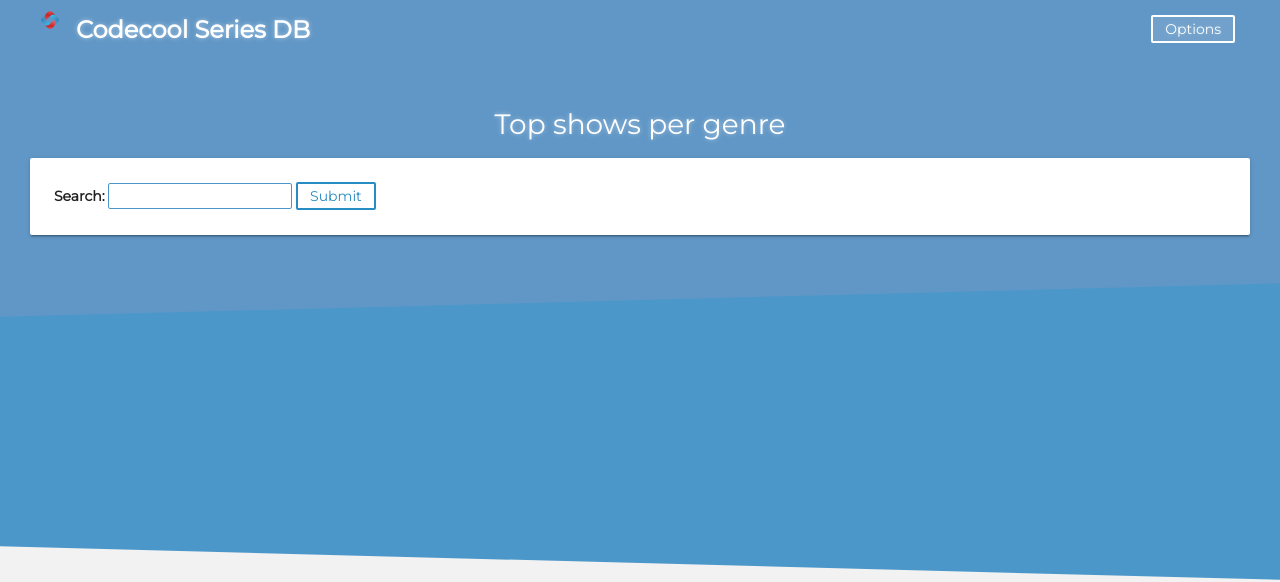
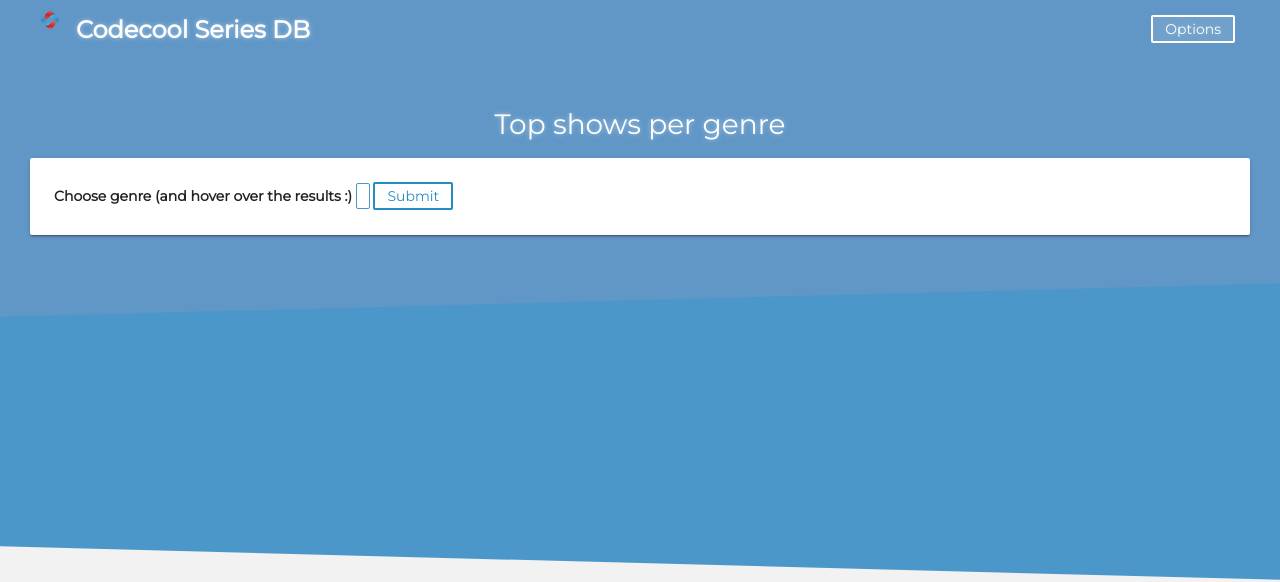
Before and after one commit to evaszalai/tv-series, a Flask app: page /stars in a window 1280 px wide. Shown: the top 582 px of the page. Run offline with Flask 2, Linux system fonts and the light colour scheme; data that the repository does not hold is empty; some libraries are stand-ins or nearby versions.

Commit message:
fix: choose genre from select options, not text input

```diff
--- a/main.py
+++ b/main.py
@@ -54,11 +54,15 @@ def search_ajax(search_words):
 
 @app.route('/stars')
 def stars_per_genre():
+    genres = []
+    genres_list = queries.list_all_genres()
+    for item in genres_list:
+        genres.append(item['name'].lower())
     genre = request.args.get('search')
     shows = queries.get_top_by_genre(genre)
     for show in shows:
         show['rating'] = round(show['rating'])
-    return render_template('stars.html', shows=shows)
+    return render_template('stars.html', shows=shows, genres=genres, chosen_genre=genre)
 
 
 @app.route('/shows/most-rated')
--- a/templates/stars.html
+++ b/templates/stars.html
@@ -9,8 +9,16 @@
 {% block content %}
 <div class="card">
     <form action="{{ url_for('stars_per_genre') }}" method="get">
-    <label for="search">Search:</label>
-<input type="text" id="search" name="search">
+        <label for="search">Choose genre (and hover over the results :)</label>
+            <select name="search" id="genre">
+                {% for genre in genres %}
+                    {% if genre == chosen_genre %}
+                    <option value="{{ genre }}" selected="selected">{{ genre }}</option>
+                    {% else %}
+                    <option value="{{ genre }}">{{ genre }}</option>
+                    {% endif %}
+                {% endfor %}
+            </select>
     <input type="submit">
     </form>
 </div>
```
